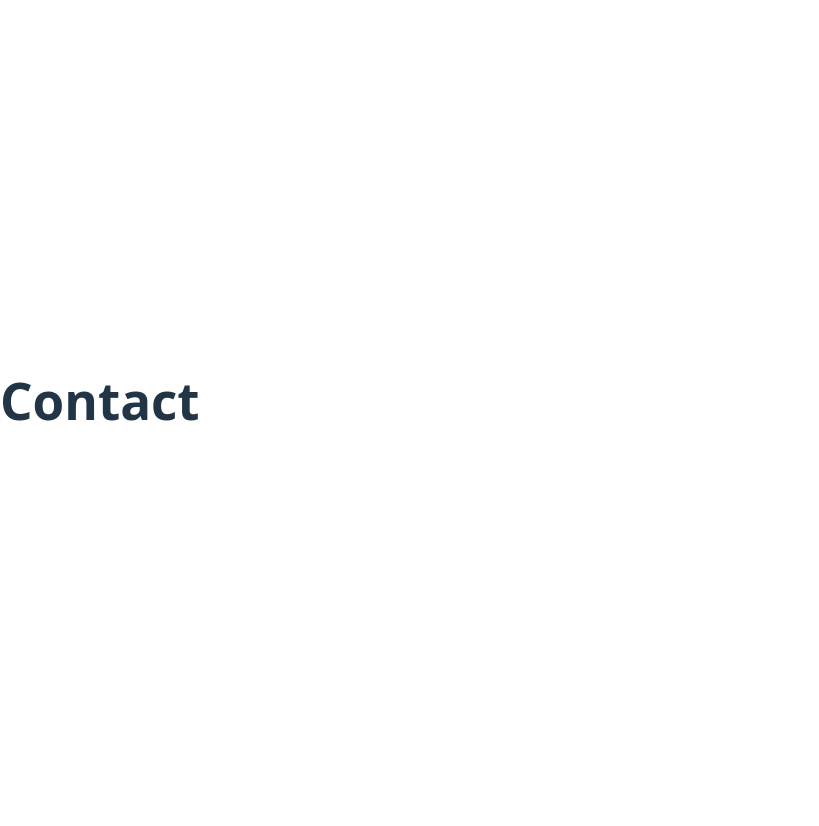
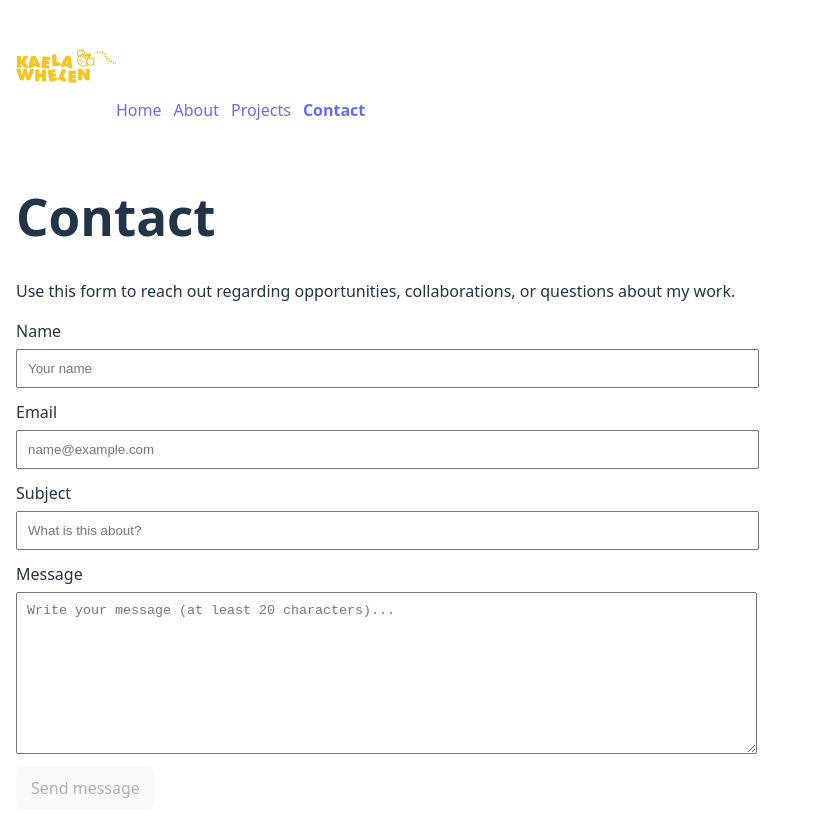
Before and after one commit to ImJustExisting/Portfolio, a React (Vite) app in the folder portfolio/: page /contact in a window 1280 px wide. Shown: the whole page, without its empty margins (0-819 px from the left). Before the commit the page ends 800 px from the top, so only its background shows below. Built offline with nearby package versions, Linux system fonts and the light colour scheme.

Commit message:
changes to contact and navbar, form tested

```diff
--- a/portfolio/src/App.tsx
+++ b/portfolio/src/App.tsx
@@ -1,6 +1,7 @@
 import { Suspense, lazy } from "react";
 import { Routes, Route } from "react-router-dom";
 import ErrorBoundary from "./components/errorboundary/ErrorBoundary";
+import RootLayout from "./layouts/RootLayout";
 
 import Home from "./pages/Home";
 import Contact from "./pages/Contact";
@@ -20,17 +21,15 @@ export default function App() {
     <ErrorBoundary>
       <Suspense fallback={<RouteLoader />}>
         <Routes>
-          {/* top-level routes */}
+          <Route element={<RootLayout />}>
             <Route path="/" element={<Home />} />
             <Route path="/about" element={<About />} />
-
-          {/* nested routes for Projects */}
             <Route path="/projects" element={<ProjectsLayout />}>
               <Route index element={<ProjectsList />} />
               <Route path=":projectId" element={<ProjectDetails />} />
             </Route>
-
             <Route path="/contact" element={<Contact />} />
+          </Route>
         </Routes>
       </Suspense>
     </ErrorBoundary>
--- /dev/null
+++ b/portfolio/src/layouts/RootLayout.tsx
@@ -0,0 +1,11 @@
+import { Outlet } from "react-router-dom";
+import Navbar from "../components/navbar/Navbar";
+
+export default function RootLayout() {
+  return (
+    <>
+      <Navbar />
+      <Outlet />
+    </>
+  );
+}
--- a/portfolio/src/pages/Contact.tsx
+++ b/portfolio/src/pages/Contact.tsx
@@ -1,3 +1,198 @@
+import type { FormEvent } from "react";
+import { useMemo, useState } from "react";
+
+type FormState = {
+  name: string;
+  email: string;
+  subject: string;
+  message: string;
+};
+
+type Errors = Partial<Record<keyof FormState, string>>;
+
+const initialState: FormState = {
+  name: "",
+  email: "",
+  subject: "",
+  message: "",
+};
+
+function isValidEmail(email: string) {
+  // simple, reliable-enough for client-side checks
+  return /^[^\s@]+@[^\s@]+\.[^\s@]+$/.test(email.trim());
+}
+
 export default function Contact() {
-  return <h1>Contact</h1>;
+  const [form, setForm] = useState<FormState>(initialState);
+  const [touched, setTouched] = useState<Record<keyof FormState, boolean>>({
+    name: false,
+    email: false,
+    subject: false,
+    message: false,
+  });
+
+  const [isSubmitting, setIsSubmitting] = useState(false);
+  const [status, setStatus] = useState<"idle" | "success" | "error">("idle");
+
+  const errors: Errors = useMemo(() => {
+    const next: Errors = {};
+
+    if (!form.name.trim()) next.name = "Name is required.";
+    if (!form.email.trim()) next.email = "Email is required.";
+    else if (!isValidEmail(form.email)) next.email = "Please enter a valid email address.";
+
+    if (!form.subject.trim()) next.subject = "Subject is required.";
+
+    const msg = form.message.trim();
+    if (!msg) next.message = "Message is required.";
+    else if (msg.length < 20) next.message = "Message should be at least 20 characters.";
+
+    return next;
+  }, [form]);
+
+  const isFormValid = Object.keys(errors).length === 0;
+
+  function updateField<K extends keyof FormState>(key: K, value: FormState[K]) {
+    setForm((prev) => ({ ...prev, [key]: value }));
+    setStatus("idle"); // reset status when user edits
+  }
+
+  function markTouched<K extends keyof FormState>(key: K) {
+    setTouched((prev) => ({ ...prev, [key]: true }));
+  }
+
+  async function handleSubmit(e: FormEvent) {
+    e.preventDefault();
+
+    // mark all as touched so errors show if user tried to submit immediately
+    setTouched({ name: true, email: true, subject: true, message: true });
+
+    if (!isFormValid) return;
+
+    setIsSubmitting(true);
+    setStatus("idle");
+
+    try {
+      await new Promise((r) => setTimeout(r, 700));
+
+      setStatus("success");
+      setForm(initialState);
+      setTouched({ name: false, email: false, subject: false, message: false });
+    } catch {
+      setStatus("error");
+    } finally {
+      setIsSubmitting(false);
+    }
+  }
+
+  return (
+
+    <main style={{ maxWidth: 720, margin: "0 auto", padding: 16 }}>
+      <h1>Contact</h1>
+      <p>
+        Use this form to reach out regarding opportunities, collaborations, or questions about my work.
+      </p>
+
+      {status === "success" && (
+        <div role="status" style={{ padding: 12, border: "1px solid #ccc", marginBottom: 12 }}>
+          Your message was sent successfully.
+        </div>
+      )}
+
+      {status === "error" && (
+        <div role="alert" style={{ padding: 12, border: "1px solid #ccc", marginBottom: 12 }}>
+          Something went wrong. Please try again.
+        </div>
+      )}
+
+      <form onSubmit={handleSubmit} noValidate>
+        {/* Name */}
+        <div style={{ marginBottom: 12 }}>
+          <label htmlFor="name">Name</label>
+          <input
+            id="name"
+            type="text"
+            value={form.name}
+            onChange={(e) => updateField("name", e.target.value)}
+            onBlur={() => markTouched("name")}
+            aria-invalid={Boolean(touched.name && errors.name)}
+            aria-describedby={touched.name && errors.name ? "name-error" : undefined}
+            style={{ display: "block", width: "100%", padding: 10, marginTop: 6 }}
+            placeholder="Your name"
+          />
+          {touched.name && errors.name && (
+            <p id="name-error" role="alert" style={{ marginTop: 6 }}>
+              {errors.name}
+            </p>
+          )}
+        </div>
+
+        {/* Email */}
+        <div style={{ marginBottom: 12 }}>
+          <label htmlFor="email">Email</label>
+          <input
+            id="email"
+            type="email"
+            value={form.email}
+            onChange={(e) => updateField("email", e.target.value)}
+            onBlur={() => markTouched("email")}
+            aria-invalid={Boolean(touched.email && errors.email)}
+            aria-describedby={touched.email && errors.email ? "email-error" : undefined}
+            style={{ display: "block", width: "100%", padding: 10, marginTop: 6 }}
+            placeholder="name@example.com"
+          />
+          {touched.email && errors.email && (
+            <p id="email-error" role="alert" style={{ marginTop: 6 }}>
+              {errors.email}
+            </p>
+          )}
+        </div>
+
+        {/* Subject */}
+        <div style={{ marginBottom: 12 }}>
+          <label htmlFor="subject">Subject</label>
+          <input
+            id="subject"
+            type="text"
+            value={form.subject}
+            onChange={(e) => updateField("subject", e.target.value)}
+            onBlur={() => markTouched("subject")}
+            aria-invalid={Boolean(touched.subject && errors.subject)}
+            aria-describedby={touched.subject && errors.subject ? "subject-error" : undefined}
+            style={{ display: "block", width: "100%", padding: 10, marginTop: 6 }}
+            placeholder="What is this about?"
+          />
+          {touched.subject && errors.subject && (
+            <p id="subject-error" role="alert" style={{ marginTop: 6 }}>
+              {errors.subject}
+            </p>
+          )}
+        </div>
+
+        {/* Message */}
+        <div style={{ marginBottom: 12 }}>
+          <label htmlFor="message">Message</label>
+          <textarea
+            id="message"
+            value={form.message}
+            onChange={(e) => updateField("message", e.target.value)}
+            onBlur={() => markTouched("message")}
+            aria-invalid={Boolean(touched.message && errors.message)}
+            aria-describedby={touched.message && errors.message ? "message-error" : undefined}
+            style={{ display: "block", width: "100%", padding: 10, marginTop: 6, minHeight: 140 }}
+            placeholder="Write your message (at least 20 characters)..."
+          />
+          {touched.message && errors.message && (
+            <p id="message-error" role="alert" style={{ marginTop: 6 }}>
+              {errors.message}
+            </p>
+          )}
+        </div>
+
+        <button type="submit" disabled={!isFormValid || isSubmitting} style={{ padding: "10px 14px" }}>
+          {isSubmitting ? "Sending..." : "Send message"}
+        </button>
+      </form>
+    </main>
+  );
 }
--- a/portfolio/src/pages/Home.tsx
+++ b/portfolio/src/pages/Home.tsx
@@ -1,9 +1,6 @@
-import Navbar from "../components/navbar/Navbar";
-
 export default function Home() {
   return (
     <>
-      <Navbar />
       <h1>Home</h1>
     </>
   );
--- a/portfolio/src/pages/ProjectsLayout.tsx
+++ b/portfolio/src/pages/ProjectsLayout.tsx
@@ -1,10 +1,8 @@
 import { Outlet } from "react-router-dom";
-import Navbar from "../components/navbar/Navbar";
 
 export default function ProjectsLayout() {
   return (
     <>
-      <Navbar />
       <main style={{ padding: 16 }}>
         <h1>Projects</h1>
         <Outlet />
```
Also changed, not shown: portfolio/src/pages/styles/contact.module.css (added). Lines whose indentation alone changed are shown as unchanged.
